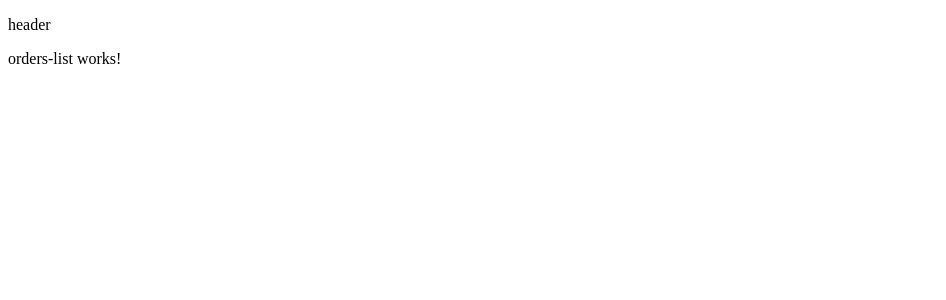
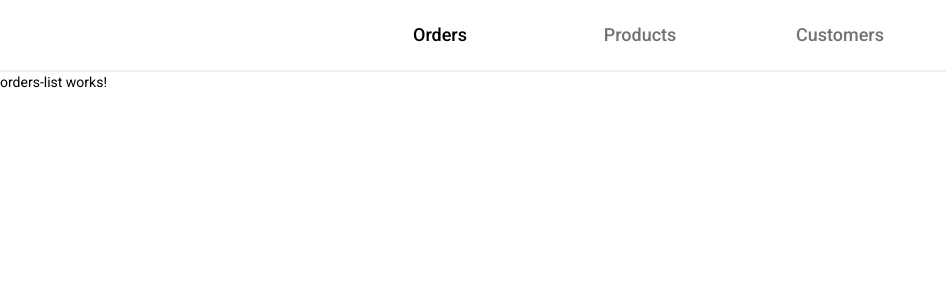
Before and after one commit to Foltes7/TraineeTasks, an Angular app in the folder Angular_NET_CORE/ClientApp/: page /orders in a window 1280 px wide. Shown: the top 300 px of the page, without its empty margins (0-946 px from the left). Built offline with nearby package versions, Linux system fonts and the light colour scheme.

Commit message:
init header buttons

```diff
--- a/Angular_NET_CORE/ClientApp/angular.json
+++ b/Angular_NET_CORE/ClientApp/angular.json
@@ -31,6 +31,7 @@
               "src/assets"
             ],
             "styles": [
+              "./node_modules/@angular/material/prebuilt-themes/indigo-pink.css",
               "src/styles.scss"
             ],
             "scripts": []
@@ -94,6 +95,7 @@
               "src/assets"
             ],
             "styles": [
+              "./node_modules/@angular/material/prebuilt-themes/indigo-pink.css",
               "src/styles.scss"
             ],
             "scripts": []
--- a/Angular_NET_CORE/ClientApp/package.json
+++ b/Angular_NET_CORE/ClientApp/package.json
@@ -12,10 +12,12 @@
   "private": true,
   "dependencies": {
     "@angular/animations": "~11.0.4",
+    "@angular/cdk": "^11.1.1",
     "@angular/common": "~11.0.4",
     "@angular/compiler": "~11.0.4",
     "@angular/core": "~11.0.4",
     "@angular/forms": "~11.0.4",
+    "@angular/material": "^11.1.1",
     "@angular/platform-browser": "~11.0.4",
     "@angular/platform-browser-dynamic": "~11.0.4",
     "@angular/router": "~11.0.4",
--- a/Angular_NET_CORE/ClientApp/src/app/app.component.html
+++ b/Angular_NET_CORE/ClientApp/src/app/app.component.html
@@ -1,4 +1,6 @@
 <div class="header">
-  <p>header</p>
+  <button mat-button routerLink="orders" routerLinkActive="active">Orders</button>
+  <button mat-button routerLink="products" routerLinkActive="active">Products</button>
+  <button mat-button routerLink="customers" routerLinkActive="active">Customers</button>
 </div>
 <router-outlet></router-outlet>
--- a/Angular_NET_CORE/ClientApp/src/app/app.component.scss
+++ b/Angular_NET_CORE/ClientApp/src/app/app.component.scss
@@ -0,0 +1,18 @@
+.header{
+    width: 100%;
+    height: 70px;
+    display: flex;
+    align-items: center;
+    justify-content: center;
+    border-bottom: 2px solid #f2f2f2;
+
+    button{
+        color: #727272;
+        width: 200px;
+        font-size: 1.125rem;
+    }
+}
+
+.active{
+    color: black !important;
+}
--- a/Angular_NET_CORE/ClientApp/src/app/app.module.ts
+++ b/Angular_NET_CORE/ClientApp/src/app/app.module.ts
@@ -3,6 +3,8 @@
 
 import { AppRoutingModule } from './app-routing.module';
 import { AppComponent } from './app.component';
+import { BrowserAnimationsModule } from '@angular/platform-browser/animations';
+import { SharedModule } from './shared/shared.module';
 
 @NgModule({
   declarations: [
@@ -10,7 +12,9 @@
   ],
   imports: [
     BrowserModule,
-    AppRoutingModule
+    AppRoutingModule,
+    BrowserAnimationsModule,
+    SharedModule
   ],
   providers: [],
   bootstrap: [AppComponent]
--- a/Angular_NET_CORE/ClientApp/src/index.html
+++ b/Angular_NET_CORE/ClientApp/src/index.html
@@ -6,8 +6,11 @@
   <base href="/">
   <meta name="viewport" content="width=device-width, initial-scale=1">
   <link rel="icon" type="image/x-icon" href="favicon.ico">
+  <link rel="preconnect" href="https://fonts.gstatic.com">
+  <link href="https://fonts.googleapis.com/css2?family=Roboto:wght@300;400;500&display=swap" rel="stylesheet">
+  <link href="https://fonts.googleapis.com/icon?family=Material+Icons" rel="stylesheet">
 </head>
-<body>
+<body class="mat-typography">
   <app-root></app-root>
 </body>
 </html>
--- a/Angular_NET_CORE/ClientApp/src/styles.scss
+++ b/Angular_NET_CORE/ClientApp/src/styles.scss
@@ -1 +1,4 @@
 /* You can add global styles to this file, and also import other style files */
+
+html, body { height: 100%; }
+body { margin: 0; font-family: Roboto, "Helvetica Neue", sans-serif; }
```
Also changed, not shown: Angular_NET_CORE/ClientApp/src/app/shared/shared.module.ts (+5 -3 lines), 1 other file (tests, documents, lock files or other folders).
